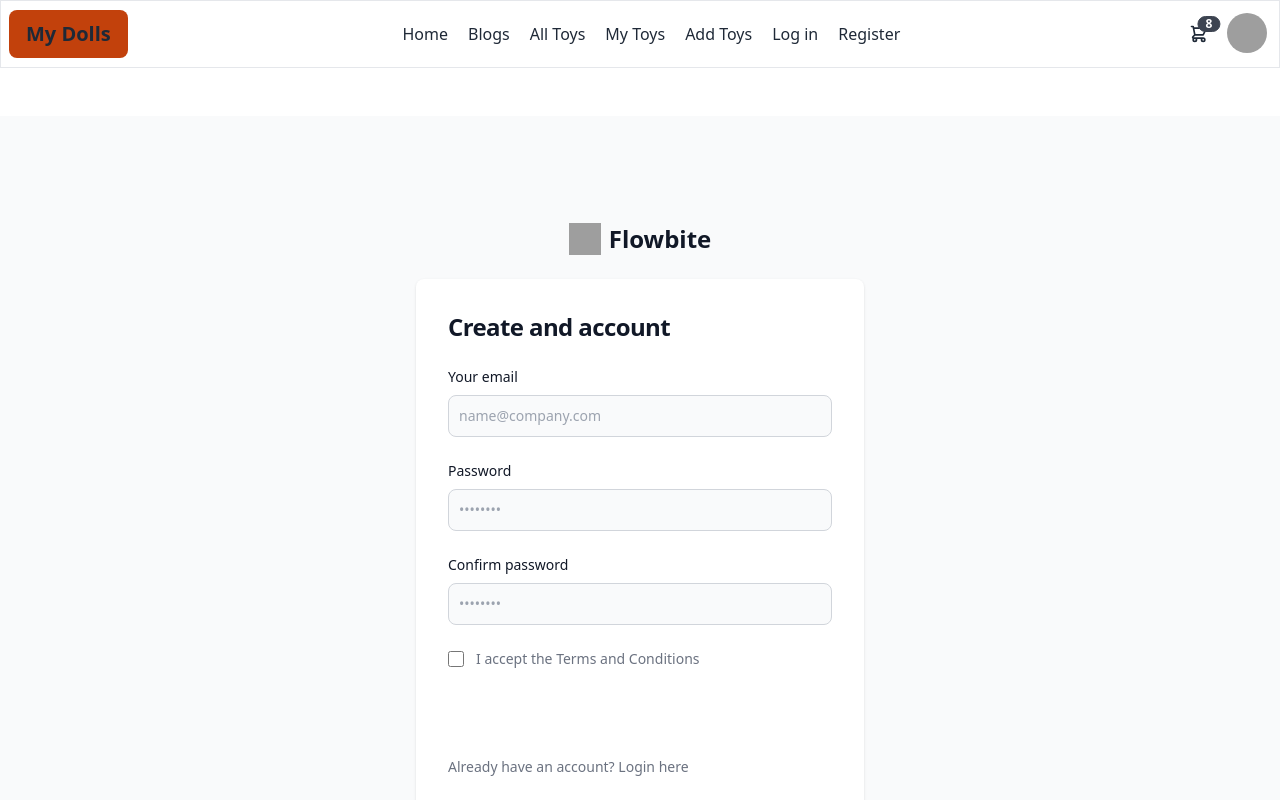
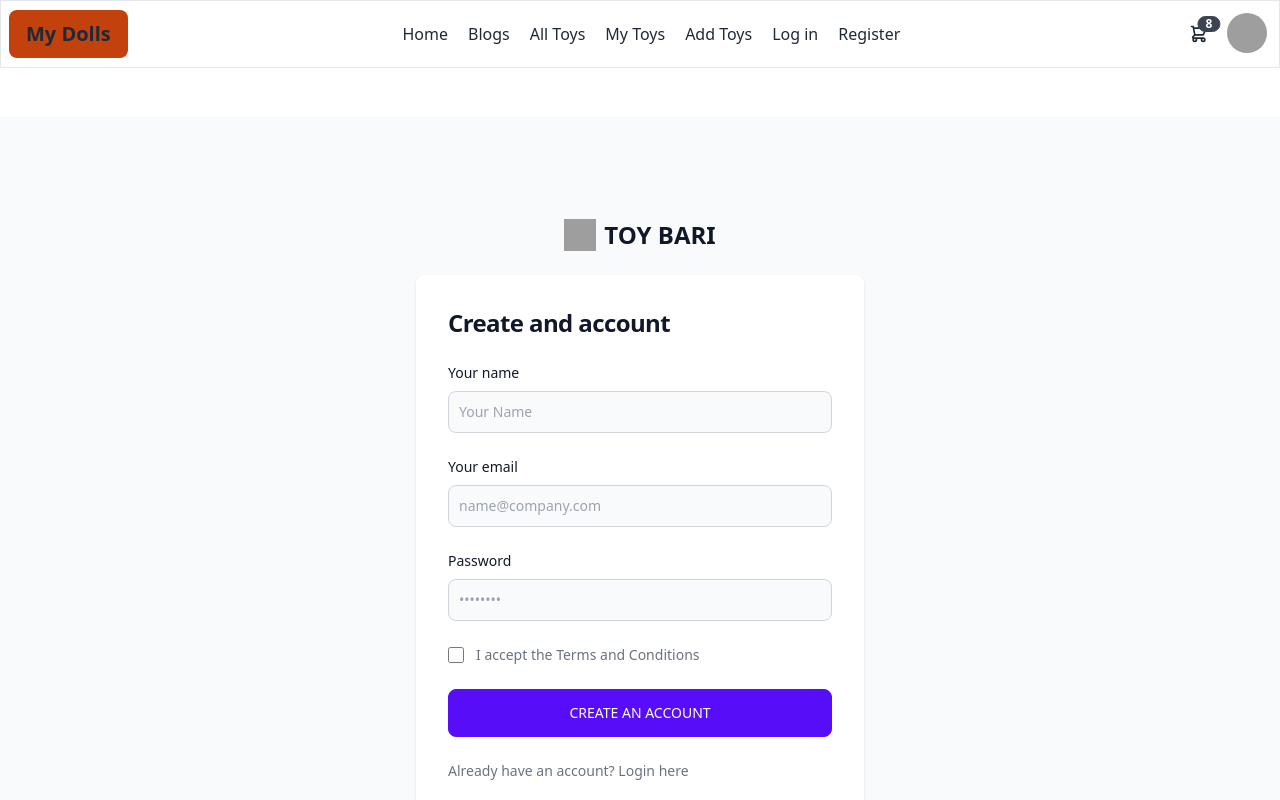
Before and after one commit to masudrahman-dev/toy-marketplace-client, a React (Vite) app: page /register in a window 1280 px wide. Shown: the top 800 px of the page. Built offline with nearby package versions, Linux system fonts and the light colour scheme; grey boxes are pictures that could not be loaded.

Commit message:
log in and register page design done

```diff
--- a/src/pages/Login and Registration/Login/Login.jsx
+++ b/src/pages/Login and Registration/Login/Login.jsx
@@ -1,12 +1,20 @@
+import { Link } from "react-router-dom";
 
 const Login = () => {
   return (
     <div>
       <section className="bg-gray-50 dark:bg-gray-900">
         <div className="flex flex-col items-center justify-center px-6 py-8 mx-auto md:h-screen lg:py-0">
-      <a href="#" className="flex items-center mb-6 text-2xl font-semibold text-gray-900 dark:text-white">
-          <img className="w-8 h-8 mr-2" src="https://flowbite.s3.amazonaws.com/blocks/marketing-ui/logo.svg" alt="logo"/>
-          Flowbite
+          <a
+            href="#"
+            className="flex items-center mb-6 text-2xl font-semibold text-gray-900 dark:text-white"
+          >
+            <img
+              className="w-8 h-8 mr-2"
+              src="https://flowbite.s3.amazonaws.com/blocks/marketing-ui/logo.svg"
+              alt="logo"
+            />
+            TOY BARI
           </a>
           <div className="w-full bg-white rounded-lg shadow dark:border md:mt-0 sm:max-w-md xl:p-0 dark:bg-gray-800 dark:border-gray-700">
             <div className="p-6 space-y-4 md:space-y-6 sm:p-8">
@@ -15,27 +23,78 @@
               </h1>
               <form className="space-y-4 md:space-y-6" action="#">
                 <div>
-                      <label for="email" className="block mb-2 text-sm font-medium text-gray-900 dark:text-white">Your email</label>
-                      <input type="email" name="email" id="email" className="bg-gray-50 border border-gray-300 text-gray-900 sm:text-sm rounded-lg focus:ring-primary-600 focus:border-primary-600 block w-full p-2.5 dark:bg-gray-700 dark:border-gray-600 dark:placeholder-gray-400 dark:text-white dark:focus:ring-blue-500 dark:focus:border-blue-500" placeholder="name@company.com" required=""/>
+                  <label
+                    htmlFor="email"
+                    className="block mb-2 text-sm font-medium text-gray-900 dark:text-white"
+                  >
+                    Your email
+                  </label>
+                  <input
+                    type="email"
+                    name="email"
+                    id="email"
+                    className="bg-gray-50 border border-gray-300 text-gray-900 sm:text-sm rounded-lg focus:ring-primary-600 focus:border-primary-600 block w-full p-2.5 dark:bg-gray-700 dark:border-gray-600 dark:placeholder-gray-400 dark:text-white dark:focus:ring-blue-500 dark:focus:border-blue-500"
+                    placeholder="name@company.com"
+                    required=""
+                  />
                 </div>
                 <div>
-                      <label for="password" className="block mb-2 text-sm font-medium text-gray-900 dark:text-white">Password</label>
-                      <input type="password" name="password" id="password" placeholder="••••••••" className="bg-gray-50 border border-gray-300 text-gray-900 sm:text-sm rounded-lg focus:ring-primary-600 focus:border-primary-600 block w-full p-2.5 dark:bg-gray-700 dark:border-gray-600 dark:placeholder-gray-400 dark:text-white dark:focus:ring-blue-500 dark:focus:border-blue-500" required=""/>
+                  <label
+                    htmlFor="password"
+                    className="block mb-2 text-sm font-medium text-gray-900 dark:text-white"
+                  >
+                    Password
+                  </label>
+                  <input
+                    type="password"
+                    name="password"
+                    id="password"
+                    placeholder="••••••••"
+                    className="bg-gray-50 border border-gray-300 text-gray-900 sm:text-sm rounded-lg focus:ring-primary-600 focus:border-primary-600 block w-full p-2.5 dark:bg-gray-700 dark:border-gray-600 dark:placeholder-gray-400 dark:text-white dark:focus:ring-blue-500 dark:focus:border-blue-500"
+                    required=""
+                  />
                 </div>
                 <div className="flex items-center justify-between">
                   <div className="flex items-start">
                     <div className="flex items-center h-5">
-                            <input id="remember" aria-describedby="remember" type="checkbox" className="w-4 h-4 border border-gray-300 rounded bg-gray-50 focus:ring-3 focus:ring-primary-300 dark:bg-gray-700 dark:border-gray-600 dark:focus:ring-primary-600 dark:ring-offset-gray-800" required=""/>
+                      <input
+                        id="remember"
+                        aria-describedby="remember"
+                        type="checkbox"
+                        className="w-4 h-4 border border-gray-300 rounded bg-gray-50 focus:ring-3 focus:ring-primary-300 dark:bg-gray-700 dark:border-gray-600 dark:focus:ring-primary-600 dark:ring-offset-gray-800"
+                        required=""
+                      />
                     </div>
                     <div className="ml-3 text-sm">
-                            <label for="remember" className="text-gray-500 dark:text-gray-300">Remember me</label>
+                      <label
+                        htmlFor="remember"
+                        className="text-gray-500 dark:text-gray-300"
+                      >
+                        Remember me
+                      </label>
                     </div>
                   </div>
-                      <a href="#" className="text-sm font-medium text-primary-600 hover:underline dark:text-primary-500">Forgot password?</a>
+                  <a
+                    href="#"
+                    className="text-sm font-medium text-primary-600 hover:underline dark:text-primary-500"
+                  >
+                    Forgot password?
+                  </a>
                 </div>
-                  <button type="submit" className="w-full text-white bg-primary-600 hover:bg-primary-700 focus:ring-4 focus:outline-none focus:ring-primary-300 font-medium rounded-lg text-sm px-5 py-2.5 text-center dark:bg-primary-600 dark:hover:bg-primary-700 dark:focus:ring-primary-800">Sign in</button>
+                <button
+                  type="submit"
+                  className="w-full btn btn-primary text-white bg-primary-600 hover:bg-primary-700 focus:ring-4 focus:outline-none focus:ring-primary-300 font-medium rounded-lg text-sm px-5 py-2.5 text-center dark:bg-primary-600 dark:hover:bg-primary-700 dark:focus:ring-primary-800"
+                >
+                  Sign in
+                </button>
                 <p className="text-sm font-light text-gray-500 dark:text-gray-400">
-                      Don’t have an account yet? <a href="#" className="font-medium text-primary-600 hover:underline dark:text-primary-500">Sign up</a>
+                  Don’t have an account yet?{" "}
+                  <Link
+                    to="/register"
+                    className="font-medium  text-primary-600 hover:underline dark:text-primary-500"
+                  >
+                    Sign up
+                  </Link>
                 </p>
               </form>
             </div>
--- a/src/pages/Login and Registration/Registration/Registration.jsx
+++ b/src/pages/Login and Registration/Registration/Registration.jsx
@@ -1,4 +1,5 @@
 import React from "react";
+import { Link } from "react-router-dom";
 
 const Registration = () => {
   return (
@@ -14,7 +15,7 @@
               src="https://flowbite.s3.amazonaws.com/blocks/marketing-ui/logo.svg"
               alt="logo"
             />
-            Flowbite
+            TOY BARI
           </a>
           <div className="w-full bg-white rounded-lg shadow dark:border md:mt-0 sm:max-w-md xl:p-0 dark:bg-gray-800 dark:border-gray-700">
             <div className="p-6 space-y-4 md:space-y-6 sm:p-8">
@@ -24,7 +25,23 @@
               <form className="space-y-4 md:space-y-6" action="#">
                 <div>
                   <label
-                    for="email"
+                    htmlFor="name"
+                    className="block mb-2 text-sm font-medium text-gray-900 dark:text-white"
+                  >
+                    Your name
+                  </label>
+                  <input
+                    type="name"
+                    name="name"
+                    id="name"
+                    className="bg-gray-50 border border-gray-300 text-gray-900 sm:text-sm rounded-lg focus:ring-primary-600 focus:border-primary-600 block w-full p-2.5 dark:bg-gray-700 dark:border-gray-600 dark:placeholder-gray-400 dark:text-white dark:focus:ring-blue-500 dark:focus:border-blue-500"
+                    placeholder="Your Name"
+                    required=""
+                  />
+                </div>
+                <div>
+                  <label
+                    htmlFor="email"
                     className="block mb-2 text-sm font-medium text-gray-900 dark:text-white"
                   >
                     Your email
@@ -40,7 +57,7 @@
                 </div>
                 <div>
                   <label
-                    for="password"
+                    htmlFor="password"
                     className="block mb-2 text-sm font-medium text-gray-900 dark:text-white"
                   >
                     Password
@@ -54,22 +71,7 @@
                     required=""
                   />
                 </div>
-                <div>
-                  <label
-                    for="confirm-password"
-                    className="block mb-2 text-sm font-medium text-gray-900 dark:text-white"
-                  >
-                    Confirm password
-                  </label>
-                  <input
-                    type="confirm-password"
-                    name="confirm-password"
-                    id="confirm-password"
-                    placeholder="••••••••"
-                    className="bg-gray-50 border border-gray-300 text-gray-900 sm:text-sm rounded-lg focus:ring-primary-600 focus:border-primary-600 block w-full p-2.5 dark:bg-gray-700 dark:border-gray-600 dark:placeholder-gray-400 dark:text-white dark:focus:ring-blue-500 dark:focus:border-blue-500"
-                    required=""
-                  />
-                </div>
+
                 <div className="flex items-start">
                   <div className="flex items-center h-5">
                     <input
@@ -82,7 +84,7 @@
                   </div>
                   <div className="ml-3 text-sm">
                     <label
-                      for="terms"
+                      htmlFor="terms"
                       className="font-light text-gray-500 dark:text-gray-300"
                     >
                       I accept the{" "}
@@ -97,18 +99,18 @@
                 </div>
                 <button
                   type="submit"
-                  className="w-full text-white bg-primary-600 hover:bg-primary-700 focus:ring-4 focus:outline-none focus:ring-primary-300 font-medium rounded-lg text-sm px-5 py-2.5 text-center dark:bg-primary-600 dark:hover:bg-primary-700 dark:focus:ring-primary-800"
+                  className="w-full btn btn-primary text-white bg-primary-600 hover:bg-primary-700 focus:ring-4 focus:outline-none focus:ring-primary-300 font-medium rounded-lg text-sm px-5 py-2.5 text-center dark:bg-primary-600 dark:hover:bg-primary-700 dark:focus:ring-primary-800"
                 >
                   Create an account
                 </button>
                 <p className="text-sm font-light text-gray-500 dark:text-gray-400">
                   Already have an account?{" "}
-                  <a
-                    href="#"
+                  <Link
+                    to="/login"
                     className="font-medium text-primary-600 hover:underline dark:text-primary-500"
                   >
                     Login here
-                  </a>
+                  </Link>
                 </p>
               </form>
             </div>
```
Lines whose indentation alone changed are shown as unchanged.
